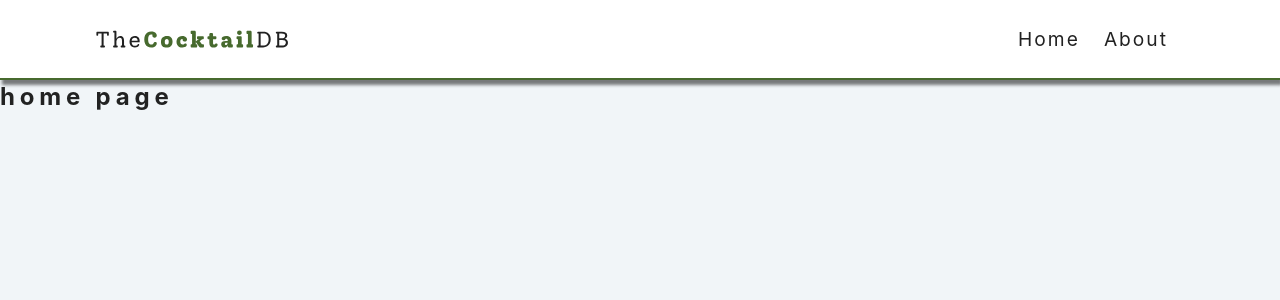
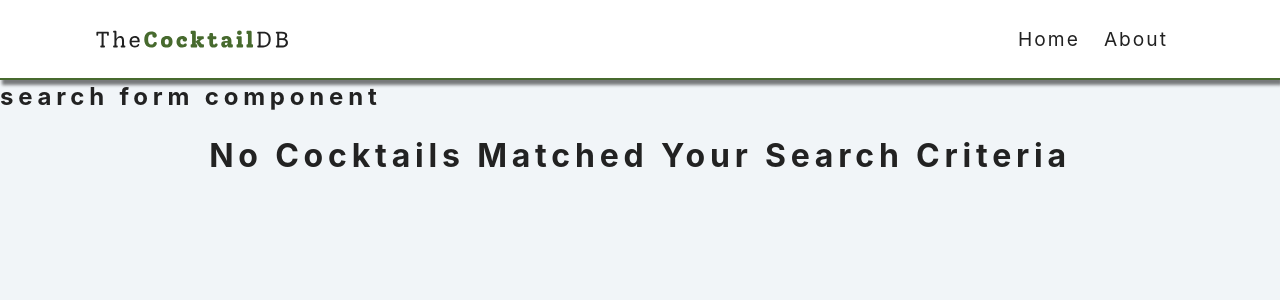
Before and after one commit to ArtyomZakharenko/react-cocktail-db, a React (Create React App) app: page / in a window 1280 px wide. Shown: the top 300 px of the page. Built offline with nearby package versions, Linux system fonts and the light colour scheme.

Commit message:
Context API setup

```diff
--- a/src/components/CocktailList.tsx
+++ b/src/components/CocktailList.tsx
@@ -4,6 +4,17 @@ import Loading from './Loading'
 import { useGlobalContext } from '../context'
 
 const CocktailList = () => {
+  const { cocktails, loading } = useGlobalContext();
+  if (loading) {
+    return <Loading />
+  }
+  if (!cocktails.length) {
+    return (
+      <h2 className="section-title">
+        no cocktails matched your search criteria
+      </h2>
+    );
+  }
   return (
     <div>
       <h2>cocktail list component</h2>
--- a/src/components/SearchForm.tsx
+++ b/src/components/SearchForm.tsx
@@ -2,6 +2,7 @@ import React from 'react'
 import { useGlobalContext } from '../context'
 
 const SearchForm = () => {
+  const { setSearchTerm } = useGlobalContext();
   return (
     <div>
       <h2>search form component</h2>
--- a/src/context.tsx
+++ b/src/context.tsx
@@ -1,15 +1,29 @@
-import { useState, useContext, useEffect, ReactNode, createContext } from 'react'
-
+import { createContext, ReactNode, useContext, useState } from 'react'
 
 const url = 'https://www.thecocktaildb.com/api/json/v1/1/search.php?s='
 const AppContext = createContext(null);
 
-const AppProvider = ({ children } : {children: ReactNode}) => {
-  return <AppContext.Provider value='hello'>{children}</AppContext.Provider>
+const AppProvider = ({ children }: { children: ReactNode }) => {
+	const [loading, setLoading] = useState(false);
+	const [searchTerm, setSearchTerm] = useState('a');
+	const [cocktails, setCocktails] = useState([]);
+
+	return (
+		<AppContext.Provider
+			value={{
+				loading,
+				cocktails,
+				setLoading,
+				setCocktails
+			}}
+		>
+			{children}
+		</AppContext.Provider>
+	);
 }
-// make sure use
+
 export const useGlobalContext = () => {
-  return useContext(AppContext)
+	return useContext(AppContext);
 }
 
 export { AppContext, AppProvider }
--- a/src/pages/Error.tsx
+++ b/src/pages/Error.tsx
@@ -1,4 +1,3 @@
-import React from 'react'
 import { Link } from 'react-router-dom'
 
 const Error = () => {
--- a/src/pages/Home.tsx
+++ b/src/pages/Home.tsx
@@ -1,12 +1,13 @@
-import React from 'react'
 import CocktailList from '../components/CocktailList'
 import SearchForm from '../components/SearchForm'
 
 const Home = () => {
   return (
-    <div>
-      <h2>home page</h2>
-    </div>
+    <main>
+      <SearchForm />
+      <CocktailList />
+
+    </main>
   )
 }
 
```
